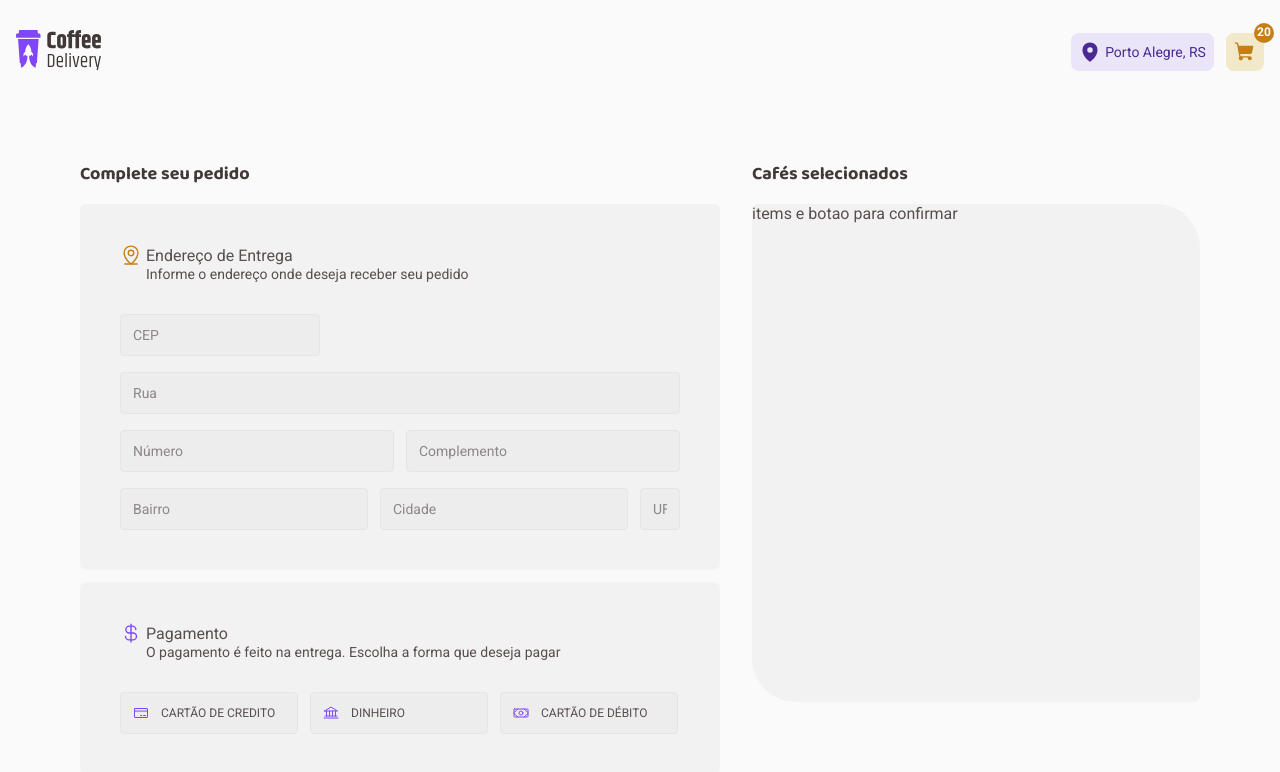
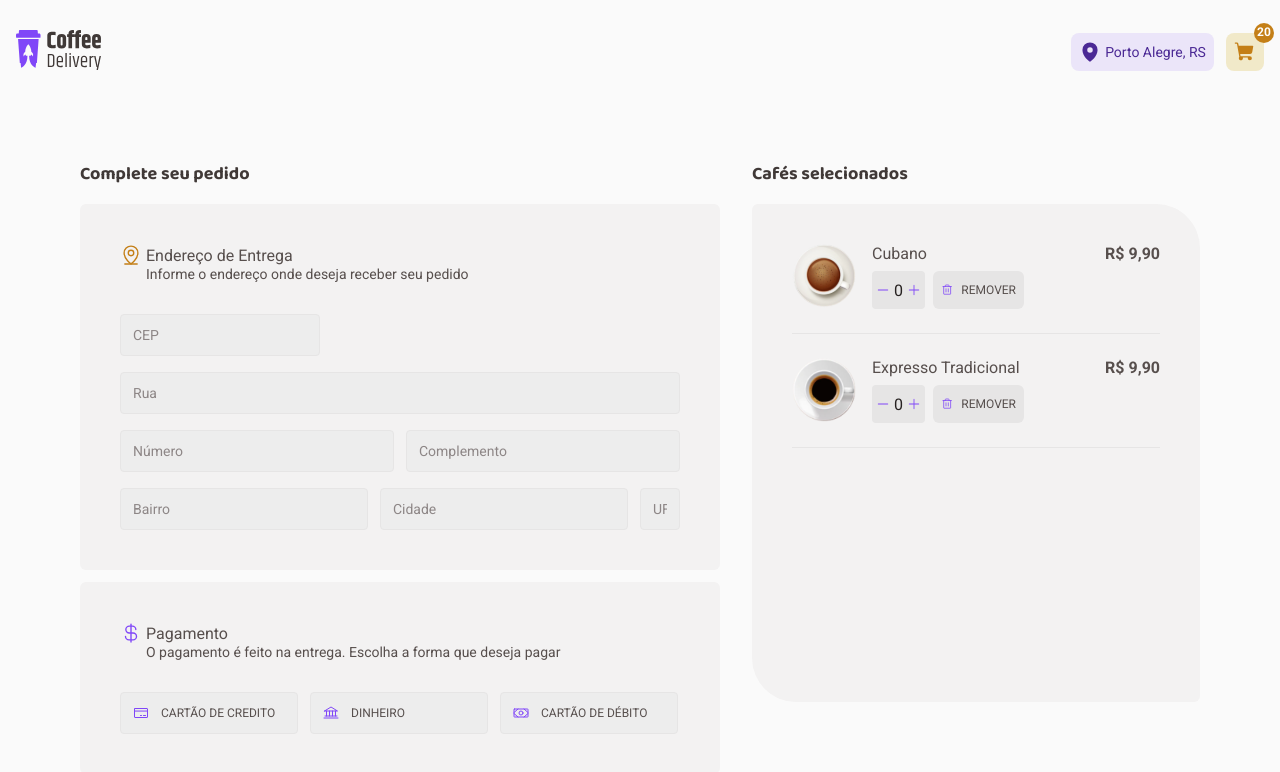
Before and after one commit to sleduardo20/coffe-delivery, a React (Create React App) app: page /confirmOrder in a window 1280 px wide. Shown: the top 772 px of the page. Built offline with nearby package versions, Linux system fonts and the light colour scheme.

Commit message:
🏭 feat - create CoffesSelected

```diff
--- /dev/null
+++ b/src/components/CoffesSelected/CoffeItem.tsx
@@ -0,0 +1,114 @@
+import { Minus, Plus, Trash } from 'phosphor-react';
+import { useState } from 'react';
+import styled from 'styled-components';
+
+interface Props {
+  name: string;
+  image: string;
+  price: string;
+  removeCoffe: () => void;
+}
+
+export function CoffeItem({ name, image, price, removeCoffe }: Props) {
+  const [quantity, setQuantity] = useState(0);
+  return (
+    <CoffeItemContainer>
+      <img src={image} alt="Image do cafe" />
+
+      <Details>
+        <Info>
+          <Description>{name}</Description>
+          <ActionsButton>
+            <AddRemoveQuantityButton>
+              <Minus
+                weight="fill"
+                size={14}
+                onClick={() => setQuantity(quantity - 1)}
+              />
+              <span>{quantity}</span>
+              <Plus
+                weight="fill"
+                size={14}
+                onClick={() => setQuantity(quantity + 1)}
+              />
+            </AddRemoveQuantityButton>
+            <RemoveCoffeButton type="button" onClick={removeCoffe}>
+              <Trash size={16} />
+              Remover
+            </RemoveCoffeButton>
+          </ActionsButton>
+        </Info>
+      </Details>
+      <Price>R$ {price}</Price>
+    </CoffeItemContainer>
+  );
+}
+
+const CoffeItemContainer = styled.li`
+  display: flex;
+  align-items: flex-start;
+  justify-content: space-between;
+  gap: 1.6rem;
+
+  img {
+    width: 6.4rem;
+  }
+`;
+
+const Details = styled.div`
+  flex: 1;
+`;
+const Info = styled.div`
+  display: flex;
+  flex-direction: column;
+  align-items: flex-start;
+  gap: 0.8rem;
+`;
+
+const Description = styled.span`
+  text-transform: capitalize;
+`;
+
+const Price = styled.strong``;
+
+export const AddRemoveQuantityButton = styled.div`
+  display: flex;
+  align-items: center;
+  justify-content: space-between;
+  gap: 0.4rem;
+  height: 3.8rem;
+  padding: 0.4rem;
+  border-radius: 0.4rem;
+  background: ${({ theme }) => theme.button};
+  color: ${({ theme }) => theme.title};
+
+  svg {
+    cursor: pointer;
+    fill: ${({ theme }) => theme.purple};
+  }
+`;
+
+const ActionsButton = styled.div`
+  display: flex;
+  align-items: center;
+  gap: 0.8rem;
+`;
+
+const RemoveCoffeButton = styled.button`
+  height: 3.8rem;
+  width: 9.1rem;
+  display: flex;
+  align-items: center;
+  justify-content: center;
+  padding: 0 0.8rem;
+  border-radius: 0.6rem;
+  gap: 0.8rem;
+  font-size: 1.2rem;
+  color: ${({ theme }) => theme.text};
+  text-transform: uppercase;
+
+  svg {
+    color: ${({ theme }) => theme.purple};
+  }
+  background: ${({ theme }) => theme.button};
+`;
--- /dev/null
+++ b/src/components/CoffesSelected/index.tsx
@@ -0,0 +1,29 @@
+import styled from 'styled-components';
+import { CoffeItem } from './CoffeItem';
+
+import mockCoffesSelected from './mock';
+
+export function CoffesSelected() {
+  return (
+    <CoffesSelectedContainer>
+      {mockCoffesSelected.map((coffe) => (
+        <>
+          <CoffeItem
+            key={coffe.name}
+            {...coffe}
+            removeCoffe={() => console.log('remover')}
+          />
+          <Divider />
+        </>
+      ))}
+    </CoffesSelectedContainer>
+  );
+}
+
+const CoffesSelectedContainer = styled.ul``;
+const Divider = styled.div`
+  margin: 2.4rem 0;
+  height: 0.1rem;
+  width: 36.8rem;
+  background: ${({ theme }) => theme.button};
+`;
--- /dev/null
+++ b/src/components/CoffesSelected/mock.ts
@@ -0,0 +1,18 @@
+import cubano from '../../assets/cubano.svg';
+import expresso from '../../assets/expresso.svg';
+
+export default [
+  {
+    name: 'cubano',
+    image: cubano,
+    tags: ['especial', 'gelado', 'alcoólico'],
+    price: '9,90',
+  },
+  {
+    name: 'expresso tradicional',
+    image: expresso,
+    tags: ['tradicional', 'especial'],
+    description: 'O tradicional café feito com água quente e grãos moídos',
+    price: '9,90',
+  },
+];
--- a/src/components/Input/styles.ts
+++ b/src/components/Input/styles.ts
@@ -32,10 +32,8 @@ export const InputContainer = styled.div<InputContainerProps>`
     $inputType === 'radio' ? '17.8rem' : $width ? `${$width}px` : '100%'};
 
   border: 0.1rem solid
-    ${({ theme, $isFocused }) => ($isFocused ? theme.purple : theme.button)};
-
-  border: 0.1rem solid
-    ${({ theme, $checked }) => ($checked ? theme.purpleDark : theme.button)};
+    ${({ theme, $isFocused, $checked }) =>
+      $isFocused || $checked ? theme.purple : theme.button};
 
   input {
     width: 100%;
--- a/src/pages/ConfirmOrder/index.tsx
+++ b/src/pages/ConfirmOrder/index.tsx
@@ -6,6 +6,7 @@ import {
   Money,
 } from 'phosphor-react';
 import { useState } from 'react';
+import { CoffesSelected } from '../../components/CoffesSelected';
 import { Input } from '../../components/Input';
 import {
   CoffesSelectedSection,
@@ -112,7 +113,7 @@ export function ConfirmOrder() {
         <CoffesSelectedSection>
           <h3>Cafés selecionados</h3>
           <ConfirmItems>
-            <p>items e botao para confirmar</p>
+            <CoffesSelected />
           </ConfirmItems>
         </CoffesSelectedSection>
       </FormWrapper>
--- a/src/pages/ConfirmOrder/styles.ts
+++ b/src/pages/ConfirmOrder/styles.ts
@@ -30,13 +30,6 @@ const DefaultStyles = css`
 `;
 
 export const CoffesSelectedSection = styled.section``;
-
-export const ConfirmItems = styled.div`
-  width: 44.8rem;
-  height: 49.8rem;
-  border-radius: 0.6rem 4.4rem 0.6rem 4.4rem;
-  background: ${({ theme }) => theme.card};
-`;
 
 export const DeliverySection = styled.div`
   ${DefaultStyles}
@@ -80,3 +73,11 @@ export const Payment = styled.section`
   ${DefaultStyles}
   margin-top: 1.2rem;
 `;
+
+export const ConfirmItems = styled.div`
+  width: 44.8rem;
+  height: 49.8rem;
+  border-radius: 0.6rem 4.4rem 0.6rem 4.4rem;
+  background: ${({ theme }) => theme.card};
+  padding: 4rem;
+`;
```
